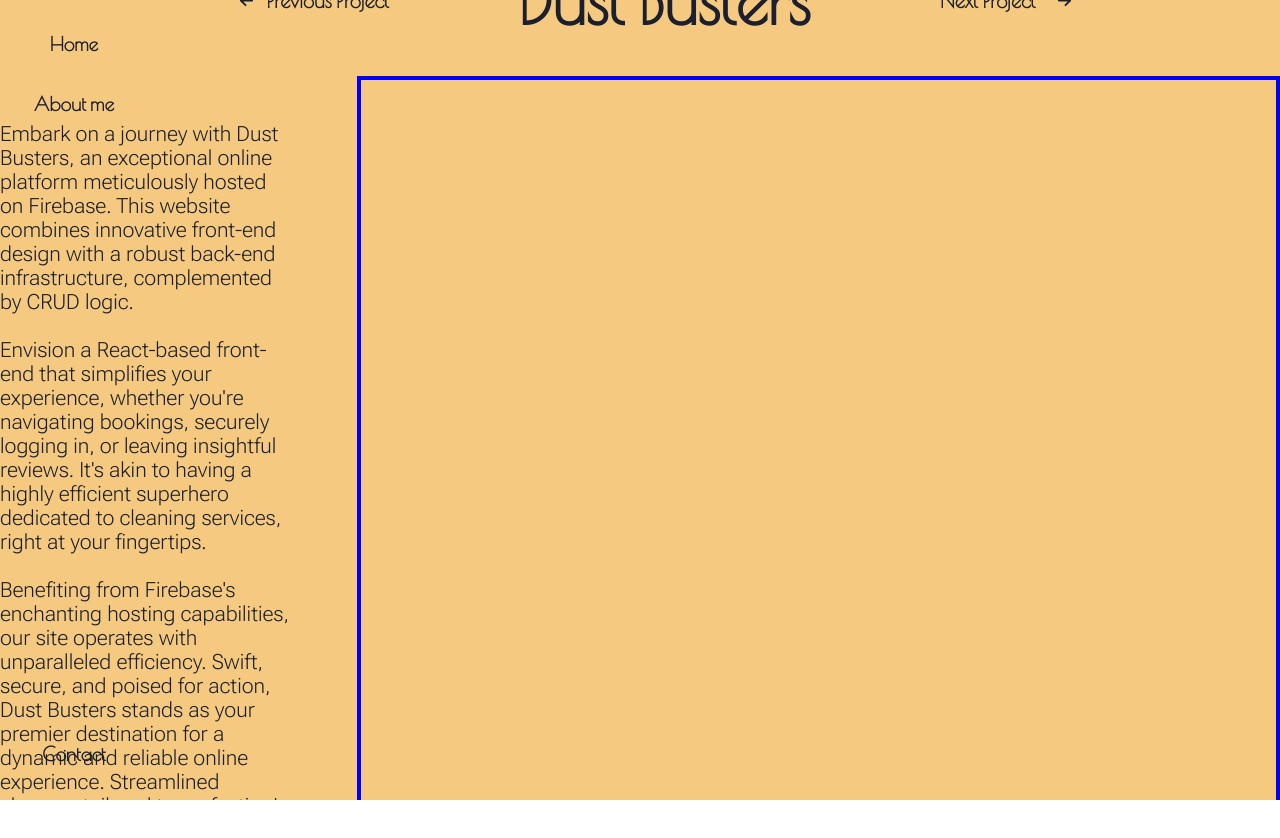
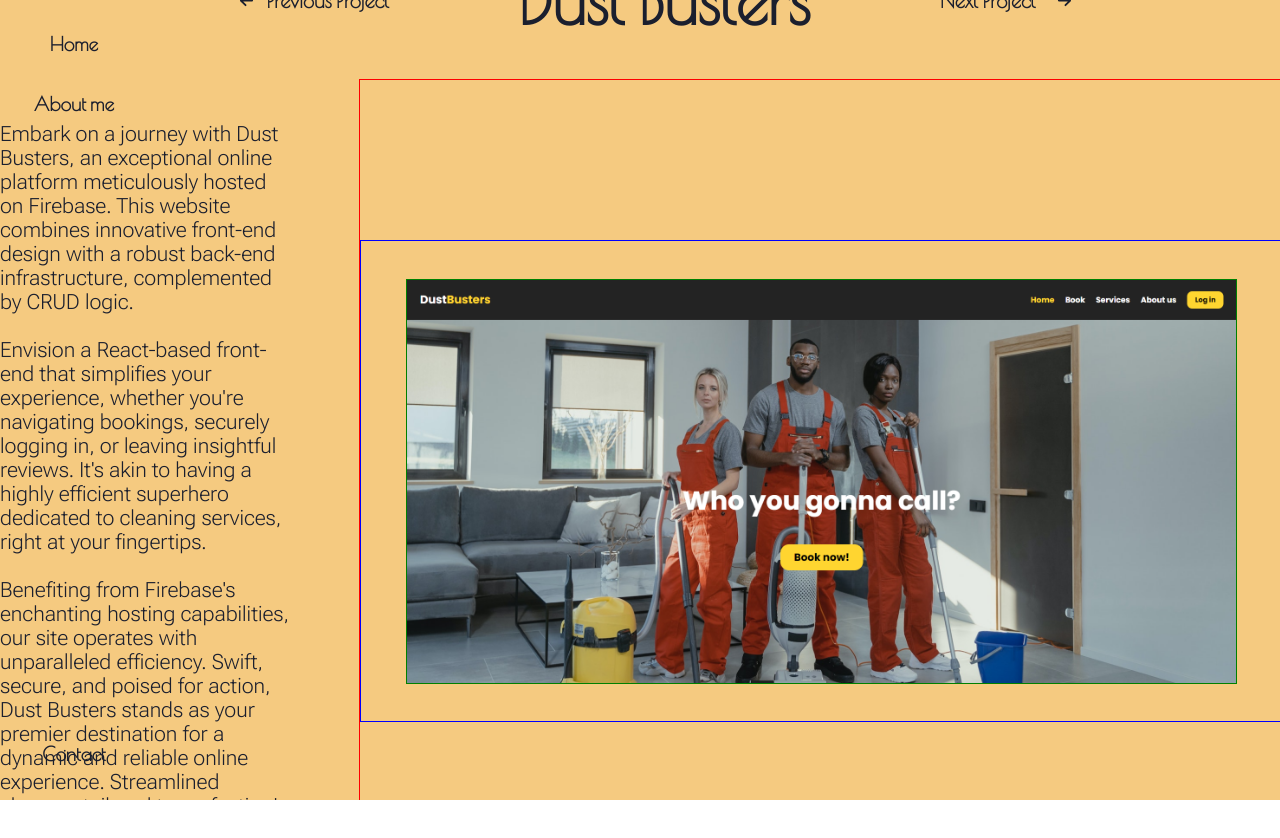
Before and after one commit to starleafer/My-portfolio, a React (Vite) app in the folder workspace/: page /cleaning in a window 1280 px wide. Shown: the top 838 px of the page. Built offline with nearby package versions, Linux system fonts and the light colour scheme; a web font is replaced by a local one.

Commit message:
WIP: Add scroll animation to parallax images

```diff
--- a/workspace/package.json
+++ b/workspace/package.json
@@ -16,7 +16,7 @@
     "@fortawesome/free-solid-svg-icons": "^6.4.2",
     "@fortawesome/react-fontawesome": "^0.2.2",
     "d3-ease": "^3.0.1",
-    "framer-motion": "^10.16.4",
+    "framer-motion": "^12.0.5",
     "lenis": "^1.1.16",
     "react": "^18.2.0",
     "react-dom": "^18.2.0",
--- a/workspace/src/components/PageBody.jsx
+++ b/workspace/src/components/PageBody.jsx
@@ -9,7 +9,6 @@ import { faArrowUpRightFromSquare } from '@fortawesome/free-solid-svg-icons';
 import PageNavigationButton from './PageNavigationButton';
 import ImageGallerySlider from './ImageGallerySlider';
 import ParallaxImage from './ParallaxImage';
-import TestSlider from './TestSlider';
 
 function PageBody({
   title,
@@ -37,6 +36,22 @@ function PageBody({
   const color = currentCard.color;
   const backgroundColor = currentCard.backgroundColor;
   const shadowColor = currentCard.shadow;
+
+  useEffect(() => {
+    console.log('Native images:', {
+      array: nativeImages,
+      length: nativeImages?.length,
+      isArray: Array.isArray(nativeImages),
+      sample: nativeImages?.[0]
+    });
+
+    console.log('Browser images:', {
+      array: browserImages,
+      length: browserImages?.length,
+      isArray: Array.isArray(browserImages),
+      sample: browserImages?.[0]
+    });
+  }, [nativeImages, browserImages]);
 
 
   const renderNativeLink = nativeRepo && (
@@ -102,19 +117,6 @@ function PageBody({
   );
 
 
-  const container = useRef(null)
-  const { scrollYProgress } = useScroll({
-    target: container,
-    offset: ['start end', 'start start']
-  });
-
-
-  useMotionValueEvent(scrollYProgress, "change", (latest) => {
-    console.log("Scroll progress in PageBody:", latest);
-  });
-  console.log(container.current);
-
-
   return (
     <Body backgroundColor={backgroundColor}>
 
@@ -149,14 +151,14 @@ function PageBody({
               </Github>
             </LinkGroup>
           </PageDescription>
-          <ImageContainer isSwitchActive={isSwitchActive} ref={container} >
+          <ImageContainer isSwitchActive={isSwitchActive}>
             {isNative
-              ? nativeImages.map((image, index) => (
-                <ParallaxImage key={index} images={[image]} scrollYProgress={scrollYProgress} />
-              ))
-              : browserImages.map((image, index) => (
-                <ParallaxImage key={index} images={[image]} scrollYProgress={scrollYProgress} />
-              ))
+              ?
+                <ParallaxImage images={nativeImages} />
+
+              :
+                <ParallaxImage  images={browserImages} />
+
             }
 
 
@@ -233,7 +235,7 @@ const Content = styled.div`
 
 const ContentGroup = styled.div`
   display: flex;
-  width: 100vw;
+  /* width: 100vw; */
   height: 100vh;
   align-items: center;
   justify-content: flex-start;
@@ -361,27 +363,8 @@ const InfoLinks = styled.div`
 `
 
 const ImageContainer = styled(motion.div)`
-  /* margin: 0 0 60vh 0; */
-  position: relative;
-  border: 4px solid blue;
-  height: 100vh;
-  width: 100%;
-  overflow-y: auto;
+width: 100%;
 
-
-
-
-
-
-  /* position: absolute;
-  width: 100vw;
-  display: flex;
-  justify-content: center;
-  align-items: center;
-  flex-direction: column;
-  height: 100vh;
-  overflow: hidden; */
-  /* margin-left: ${props => props.isSwitchActive ? '2.5em' : '0'}; */
 `
 
 
--- a/workspace/src/components/ParallaxImage.jsx
+++ b/workspace/src/components/ParallaxImage.jsx
@@ -1,60 +1,114 @@
-import React, { useRef, useState, useEffect } from 'react';
-import PropTypes from 'prop-types';
-import { motion, useScroll, useTransform, useMotionValueEvent } from 'framer-motion';
-import styled from 'styled-components';
+import { useRef, useEffect, useState } from "react";
+import { motion, useScroll, useTransform, useSpring } from "framer-motion";
+import styled from "styled-components";
+import Lenis from "lenis";
 
-const ParallaxImage = ({ images = [], scrollYProgress,  }) => {
-  const [hookedYPosition, setHookedYPosition] = useState(0);
 
-  const opacity = useTransform(scrollYProgress, [0, 0.5, 1], [0, 1, 0]);
+export default function ParallaxImage({ images = [] }) {
+  const containerRef = useRef(null);
+
+  useEffect(() => {
+    console.log('Processing images:', images);
+  }, [images]);
+
+  useEffect(() => {
+    const lenis = new Lenis({
+      wrapper: containerRef.current,
+      content: containerRef.current,
+      duration: 1.2,
+      orientation: 'vertical',
+      smooth: true,
+      smoothWheel: true,
+      touchMultiplier: 2,
+    });
+
+    function raf(time) {
+      lenis.raf(time);
+      requestAnimationFrame(raf);
+    }
+
+    requestAnimationFrame(raf);
+
+    return () => {
+      lenis.destroy();
+    };
+  }, []);
+
+  if (!images || images.length === 0) {
+    return null;
+  }
 
 
 
   return (
-    <CardContainer >
-      <Card>
-        <Image
-          style={{
-            opacity
-          }}
-          src={images[0]?.src}
-          alt="Parallax"
-        />
-      </Card>
-    </CardContainer>
+    <Container ref={containerRef}>
+      {images.map((image, index) => {
+        const itemRef = useRef(null);
+        const { scrollYProgress } = useScroll({
+          target: itemRef,
+          container: containerRef,
+          offset: ["start end", "end start"],
+        });
+
+        const opacity = useTransform(scrollYProgress, [0, 0.5, 1], [0, 1, 1]);
+        const scale = useTransform(scrollYProgress, [0, 0.5, 1], [1.5, 1, 1]);
+
+        const smoothOpacity = useSpring(opacity, { stiffness: 100, damping: 20 });
+        const smoothScale = useSpring(scale, { stiffness: 100, damping: 20 });
+
+        const imageUrl = image.src || image;
+        const imageAlt = image.alt || `Image ${index + 1}`;
+
+        return (
+          <ImageWrapper
+            key={image.id || index}
+            ref={itemRef}
+            isFirst={index === 0}
+            isLast={index === images.length - 1}
+          >
+            <StyledImage
+              src={imageUrl}
+              alt={imageAlt}
+              style={{
+                opacity: smoothOpacity,
+                scale: smoothScale,
+              }}
+              onLoad={() => console.log(`Image loaded successfully:`, imageUrl)}
+              onError={(e) => console.error(`Image load error:`, imageUrl, e)}
+            />
+          </ImageWrapper>
+        );
+      })}
+    </Container>
   );
-};
+}
 
-// ParallaxImage.propTypes = {
-//   images: PropTypes.arrayOf(
-//     PropTypes.shape({
-//       src: PropTypes.string.isRequired,
-//     })
-//   ).isRequired,
-// };
-
-export default ParallaxImage;
-
-const CardContainer = styled(motion.div)`
+const Container = styled.div`
+  position: relative;
   height: 100vh;
-  display: flex;
-  align-items: center;
-  justify-content: center;
-  position: sticky;
-  top: 0px;
-  border: 3px solid red;
-  margin-top: 150vh;
-  `;
-
-const Card = styled(motion.div)`
-  position: relative;
-  border-radius: 25px;
-  overflow: hidden;
-  border: 6px solid green;
+  width: 100%;
+  overflow-y: scroll;
+  border: 1px solid red;
 `;
 
-const Image = styled(motion.img)`
-  width: 800px;
-  height: 400px;
-  object-fit: cover;
+const ImageWrapper = styled(motion.div)`
+  display: flex;
+  justify-content: center;
+  align-items: center;
+  position: sticky;
+  top: 0;
+  margin-top: ${props => props.isFirst ? "20vh" : props.isLast ? "10vh" : "80vh"};
+  width: 100%;
+  height: 60vh;
+  border: 1px solid blue;
 `;
+
+const StyledImage = styled(motion.img)`
+  max-width: 90%;
+  max-height: 90%;
+  width: auto;
+  height: auto;
+  object-fit: contain;
+  border: 1px solid green;
+  overflow: hidden;
+`;
```
Also changed, not shown: 1 other file (tests, documents, lock files or other folders).
